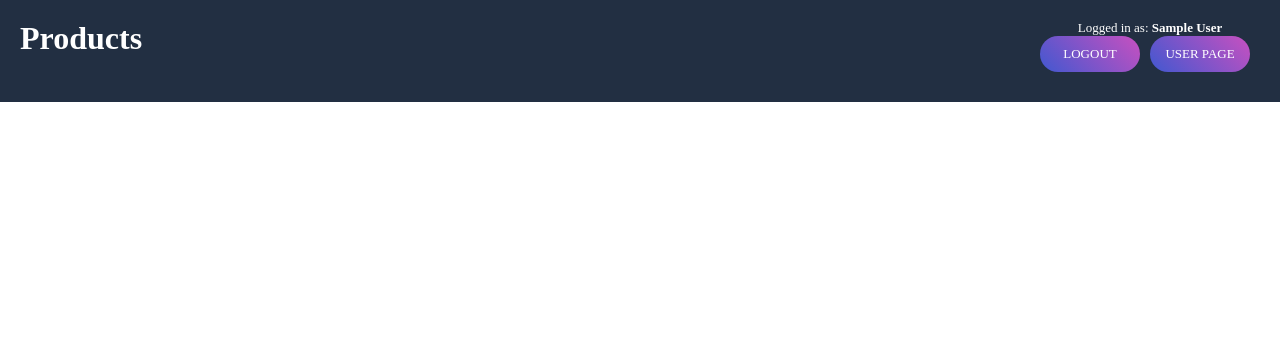
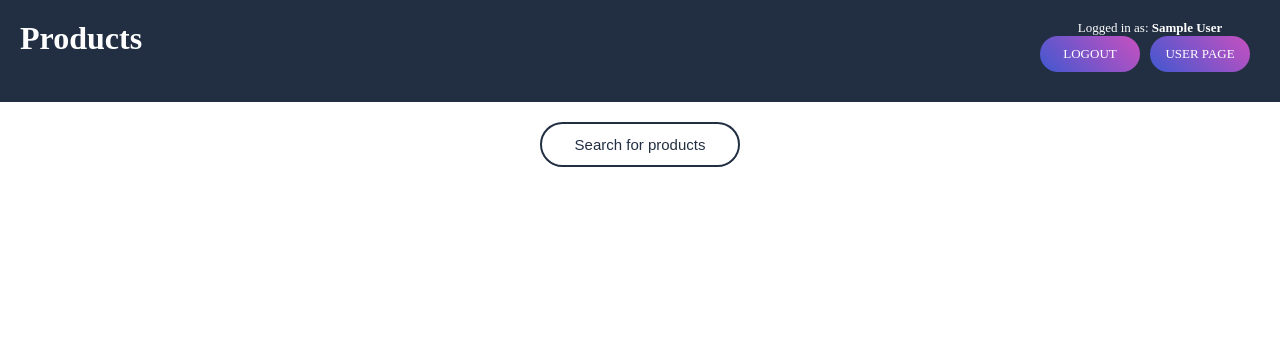
Before and after one commit to dawidczerwien/webApp, a PHP site: page /index.php in a window 1280 px wide. Shown: the top 362 px of the page. Run offline with PHP 8.4, Linux system fonts and the light colour scheme; the visitor is signed in with stand-in values (Sample User, id 1); data that the repository does not hold is empty.

Commit message:
new styles for search input

```diff
--- a/index.php
+++ b/index.php
@@ -29,7 +29,7 @@
         </div>
         <div id="content">
         <form>
-            <input type="text" id="search_input" onkeyup="filter(this.value)">
+            <input type="text" id="search_input" placeholder="Search for products" onkeyup="filter(this.value)">
         </form>
         <div id="cards">
 
--- a/styles/style.css
+++ b/styles/style.css
@@ -132,16 +132,19 @@ h1 {
     text-align: center;
     padding: 12px;
     border-radius: 25px;
-    border: 2px solid white;
+    border: 2px solid #222f42;
     outline: none;
     transition: .2s;
     width: 200px;
-    color: white;
+    color: #222f42;
     font-size: 15px;
 }
 
 #content input[type= text]:focus {
     width: 230px;
+}
+::placeholder {
+    color: #222f42;
 }
 
 @media screen and (max-width: 1100px) {
```
